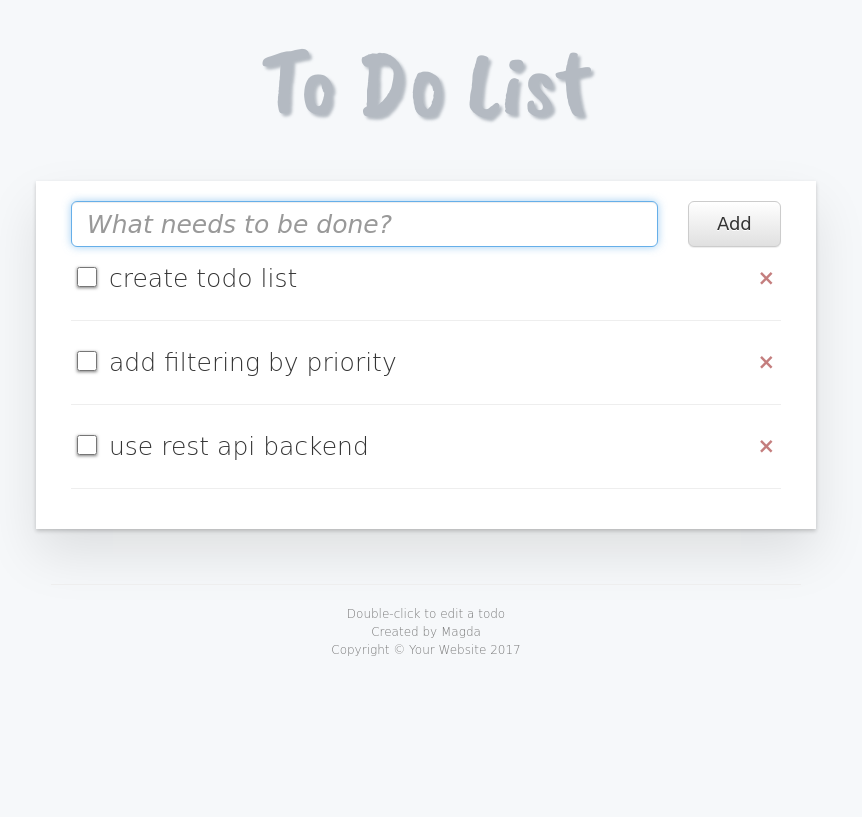
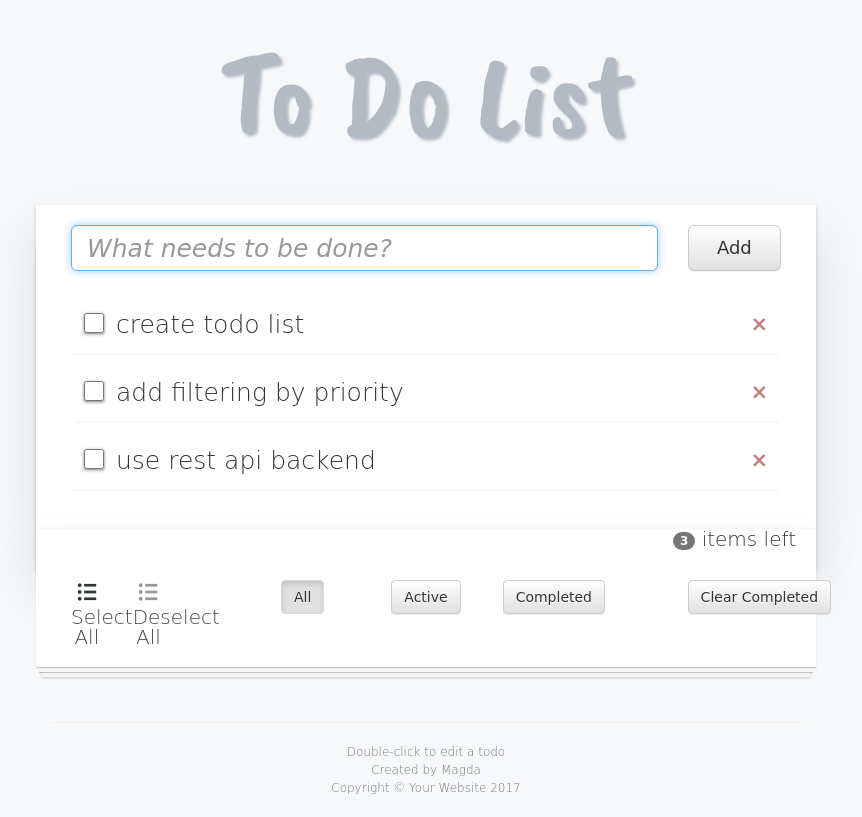
Before and after one commit to MagdalenaChmielewska/to_do_list, a plain HTML site: page todo.html in a window 1280 px wide. Shown: the whole page, without its empty margins (214-1076 px from the left). Drawn offline with nearby package versions, Linux system fonts and the light colour scheme; a web font is replaced by a local one.

Commit message:
Added selects, filters, counter of remaining items and customized CSS.

```diff
--- a/css/todo.css
+++ b/css/todo.css
@@ -2,6 +2,7 @@ body {
     background-color:#F6F8FA;
     font-family: 'Ranga', cursive;
     font-weight: 300;
+    font-size: 20px;
 }
 .container {
     margin: 5px auto;
@@ -20,10 +21,15 @@ h1 {
     color: #99A1AB;
     text-shadow: 3px 3px 3px;
 }
-#main {
+.main-all {
     padding: 20px;
     background-color: white;
     box-shadow: 0 2px 4px 0 rgba(0, 0, 0, 0.2), 0 25px 50px 0 rgba(0, 0, 0, 0.1);
+}
+#div-badge {
+    padding-top: 0;
+}
+#main {
     text-align: left;
     font-size: 25px;
     line-height: 1.2;
@@ -40,7 +46,7 @@ h1 {
 #add {
     width: 100%;
 }
-#todos li {
+#todos {
     padding: 6px;
 }
 .close {
@@ -63,7 +69,32 @@ input[type=checkbox]:checked + label {
 	text-decoration: line-through;
     opacity: 0.5;
 }
-
+.style {
+    margin: 12px;
+    padding: 10px;
+    padding-bottom: 14px;
+    border-bottom: 1px ridge;
+}
+#main-footer {
+    box-shadow: 0 1px 1px rgba(0, 0, 0, 0.2),
+                0 8px 0 -3px #f6f6f6,
+                0 9px 1px -3px rgba(0, 0, 0, 0.2),
+                0 16px 0 -6px #f6f6f6,
+                0 17px 2px -6px rgba(0, 0, 0, 0.2);
+    padding-top: 10px;
+    clear: none;
+}
+a {
+    color: #444;
+    text-decoration: none;
+}
+a:hover {
+    color: black;
+    text-decoration: none;
+}
+img.deselect-all {
+    opacity: 0.5;
+}
 
 footer {
     font-size: 12px;
--- a/todo.html
+++ b/todo.html
@@ -31,11 +31,28 @@
     <main>
       <div class="container">
         <div class="row">
-          <div class="col-lg-8 col-lg-offset-2" id="main">
-            <div class="col-lg-10"><input id="task" placeholder="What needs to be done?" class="form-control input-lg" autofocus></div>
-            <div class="col-lg-2"><button id="add" class="btn btn-default btn-lg">Add</button></div>
-            <hr>
-            <div id="todos" class="col-lg-12"></div>
+          <div class="col-lg-8 col-lg-offset-2 main-all" id="main">
+            <form>
+              <div class="col-lg-10"><input id="task" placeholder="What needs to be done?" class="form-control input-lg" autofocus></div>
+              <div class="col-lg-2"><button id="add" class="btn btn-default btn-lg">Add</button></div>
+              <div id="todos" class="col-lg-12"></div>
+            </form>
+          </div>
+        </div>
+        <div class="row">
+          <div class="col-lg-8 col-lg-offset-2 main-all" id="div-badge">
+            <p class="pull-right"><span class="badge" id="counter"></span> items left</p>
+            <br>
+          </div>
+        </div>
+        <div class="row">
+          <div class="col-lg-8 col-lg-offset-2 main-all " id="main-footer">
+              <div class="col-lg-1" id="select1"><a href="javascript:void(0)" title="Select All" onClick="selectAll()"><img src="img/select.png" alt="select-all" class="select-all"/><center>Select All</center></a></div>
+              <div class="col-lg-1"><a href="javascript:void(0)" title="Deselect All" onClick="deselectAll()"><img src="img/select.png" alt="deselect-all" class="deselect-all"/><center>Deselect All</center></a></div>
+              <div class="col-lg-2 col-lg-offset-1"><p class="btn btn-default active" id="all" onClick="allButton()">All</p></div>
+              <div class="col-lg-2"><p class="btn btn-default" id="active" onClick="activeButton()">Active</p></div>
+              <div class="col-lg-2"><p class="btn btn-default" id="Completed" onClick="completedButton()">Completed</p></div>
+              <div class="col-lg-2 col-lg-offset-1"><p class="btn btn-default" id="compl-remove" onClick="clearButton()">Clear Completed</p></div>
           </div>
         </div>
       </div>
--- a/todo.js
+++ b/todo.js
@@ -2,20 +2,28 @@ function TodoList() {
     // documentation of Map https://developer.mozilla.org/en-US/docs/Web/JavaScript/Reference/Global_Objects/Map
     var tasks = new Map();
     var current_id = 0;
-
     var addTask = function (task) {
         task.id = current_id
         tasks.set(current_id, task);
         current_id += 1;
         return task;
     }
-
     // JSON object
-    addTask({ description: 'create todo list', priority: 'high'})
-    addTask({ description: 'add filtering by priority', priority: 'medium'})
-    addTask({ description: 'use rest api backend', priority: 'low'})
+    addTask({ description: 'create todo list', priority: 'high', completed: false})
+    addTask({ description: 'add filtering by priority', priority: 'medium', completed: false})
+    addTask({ description: 'use rest api backend', priority: 'low', completed: false})
 
     return {
+        complete_task: function (task_id) {
+            task = tasks.get(parseInt(task_id));
+            task.completed = true;
+            return task;
+        },
+        uncomplete_task : function(task_id) {
+            task = tasks.get(parseInt(task_id));
+            task.completed = false;
+            return task;
+        },
         get_task: function (task_id) {
             return tasks.get(task_id);
         },
@@ -33,7 +41,6 @@ function TodoList() {
             // {
             //     console.log(tasks[i])
             // }
-
             for (var v of tasks) {
                 console.log(v);
             }
@@ -44,7 +51,7 @@ var todoList = new TodoList();
 
 function add() {
     var description = document.getElementById('task').value;
-    todoList.add_task({'description': description, 'priority': 'low' })
+    todoList.add_task({'description': description, 'priority': 'low', completed: false})
     show();
     return false;
 }
@@ -56,13 +63,41 @@ function remove() {
     return false;
 }
 
-function show() {
-    var html = '<ul>';
+var activeFilter = "all";
+
+function changeStatus(task_id) {
+    var task = todoList.get_task(task_id);
+
+    if (task.completed == true) {
+        todoList.uncomplete_task(task_id)
+    } else {
+        todoList.complete_task(task_id)
+    }
+    show();
+}
+
+function isTaskCompleted(task_id) {
+    var task = todoList.get_task(task_id);
+    return task.completed;
+}
+
+function checkedProperty(task_id) {
+    if (isTaskCompleted(task_id)) {
+        return "checked=\"true\"";
+    } else {
+        return "";
+    }
+}
+
+var showTaskList = function() {
+    var html = '';
     for (var todo of todoList.all_tasks()) {
-        html += '<li><div class="input-group"><span class="input-group"><input type="checkbox" id="checkbox"><label for="checkbox">' + todo.description +
-        '</label></span><span class="input-group-btn"><button aria-label="Close" class="close remove" id="' + todo.id + '"><span aria-hidden="true">&times;</span></button></span></div></li><hr>';
+        var onclick ="onClick=\"changeStatus(" + todo.id + ")\"";
+        var checked = checkedProperty(todo.id);
+        html += '<div class="input-group style"><span class="input-group"><input type="checkbox" id="' + todo.id + '" ' + onclick + ' ' + checked + '><label for="checkbox">' + todo.description +
+        '</label></span><span class="input-group-btn"><button aria-label="Close" class="close remove" id="' + todo.id + '"><span aria-hidden="true">&times;</span></button></span></div>';
     }
-    html += '</ul>';
+
     document.getElementById('todos').innerHTML = html;
     var buttons = document.getElementsByClassName('remove');
     for (var i = 0; i < buttons.length; i++) {
@@ -70,5 +105,99 @@ function show() {
     };
 }
 
+var filterTasksBy = function(filter) {
+    if(activeFilter == "all") {
+        allButton();
+    } else if(activeFilter == "active") {
+        activeButton();
+    } else {
+        completedButton();
+    }
+}
+var calculateCounter = function() {
+    counter();
+}
+function show() {
+    showTaskList();
+    filterTasksBy(activeFilter);
+    calculateCounter();
+}
+
 document.getElementById('add').addEventListener('click', add);
 show();
+
+// SELECT
+function selectAll() {
+    var inputs = $("input[type=checkbox]");
+    for (var i = 0; i < inputs.length; i++ ) {
+        inputs[i].checked=true;
+        todoList.complete_task(inputs[i].id);
+    }
+    show();
+}
+
+function deselectAll() {
+    var inputs = $("input[type=checkbox]");
+    for (var i = 0; i < inputs.length; i++ ) {
+        inputs[i].checked=false;
+        todoList.uncomplete_task(inputs[i].id);
+    }
+    show();
+}
+
+// COUNTER
+function counter() {
+    var $counter = $('#counter');
+    var $inputs = $("input[type=checkbox]");
+    var $inputsCh = $inputs.filter(':checked');
+    var tempArray = [$inputsCh.length, $inputs.length];
+    var informationText = tempArray[1]-tempArray[0];
+    $counter.html(informationText);
+}
+
+// CLEAR COMPLITED
+function clearButton() {
+    var inputs = $("input[type=checkbox]");
+    for (var i = 0; i < inputs.length; i++ ) {
+        if (inputs[i].checked == true) {
+            todoList.remove_task(inputs[i].id)
+        }
+    show();
+    }
+}
+
+// FILTER
+function allButton() {
+    activeFilter = "all";
+    var inputs = $("input[type=checkbox]");
+    $('#all').addClass("active");
+    $('#Completed').removeClass("active");
+    $('#active').removeClass("active");
+    return inputs.parents().show();
+}
+
+function activeButton() {
+    activeFilter = "active";
+    var $inputs = $("div input[type=checkbox]");
+    var $inputsCh = $inputs.filter(":checked");
+    var $inputsNotCh = $inputs.filter(":not(:checked)");
+    var $parentInputs = $inputsCh.parent().parent();
+    $('#active').addClass("active");
+    $('#all').removeClass("active");
+    $('#Completed').removeClass("active");
+    return ($parentInputs.hide(), $inputsNotCh.parents().show());
+    show();
+}
+
+function completedButton() {
+    activeFilter = "completed";
+    var $inputs = $("div input[type=checkbox]");
+    var $inputsCh = $inputs.filter(":checked");
+    var $inputsNotCh = $inputs.filter(":not(:checked)");
+    var $parentInputs = $inputsNotCh.parent().parent();
+    $('#Completed').addClass("active");
+    $('#all').removeClass("active");
+    $('#active').removeClass("active");
+    return ($parentInputs.hide(), $inputsCh.parents().show());
+    show();
+}
```
Also changed, not shown: img/select.png (added).
